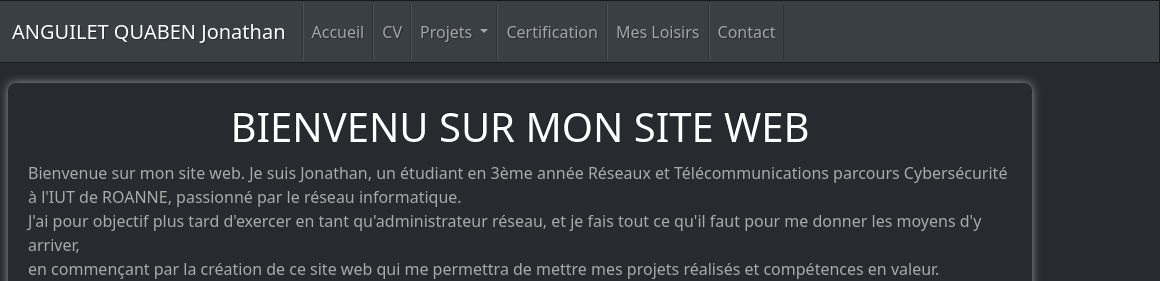
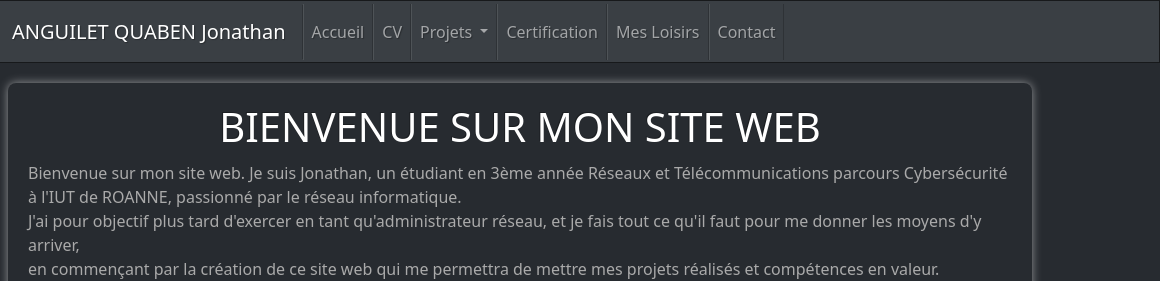
Before and after one commit to AnguiletJonathan/portfolio, a plain HTML site: page index.html in a window 1280 px wide. Shown: the top 281 px of the page, 120-1280 px from the left. Drawn offline with nearby package versions, Linux system fonts and the light colour scheme.

Commit message:
Update index.html

```diff
--- a/index.html
+++ b/index.html
@@ -131,7 +131,7 @@
     </nav>
 
     <div class="container">
-        <h1>BIENVENU SUR MON SITE WEB</h1>
+        <h1>BIENVENUE SUR MON SITE WEB</h1>
         <p>Bienvenue sur mon site web. Je suis Jonathan, un étudiant en 3ème année Réseaux et Télécommunications
             parcours Cybersécurité à l'IUT de ROANNE, passionné par le réseau informatique.<br>J'ai pour objectif plus
             tard d'exercer en tant qu'administrateur réseau, et je fais tout ce qu'il faut pour me donner les moyens d'y
```
